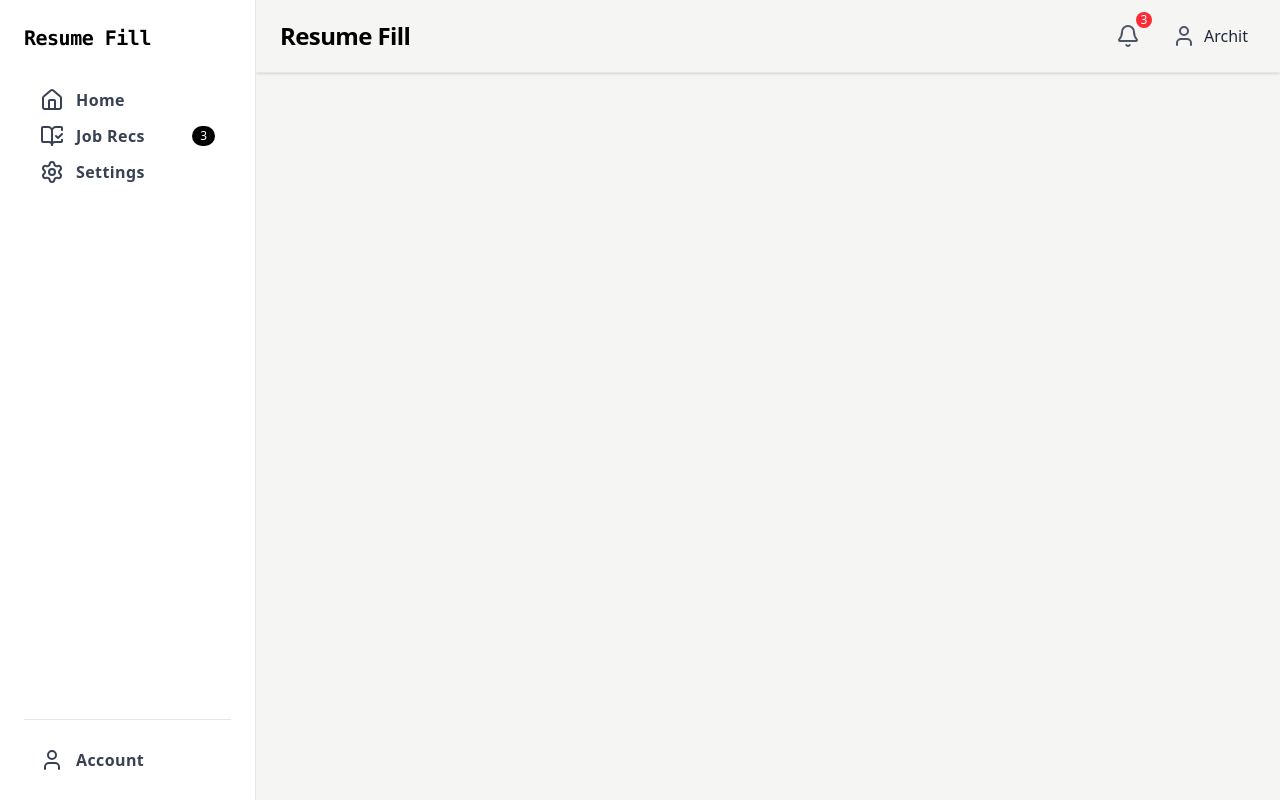
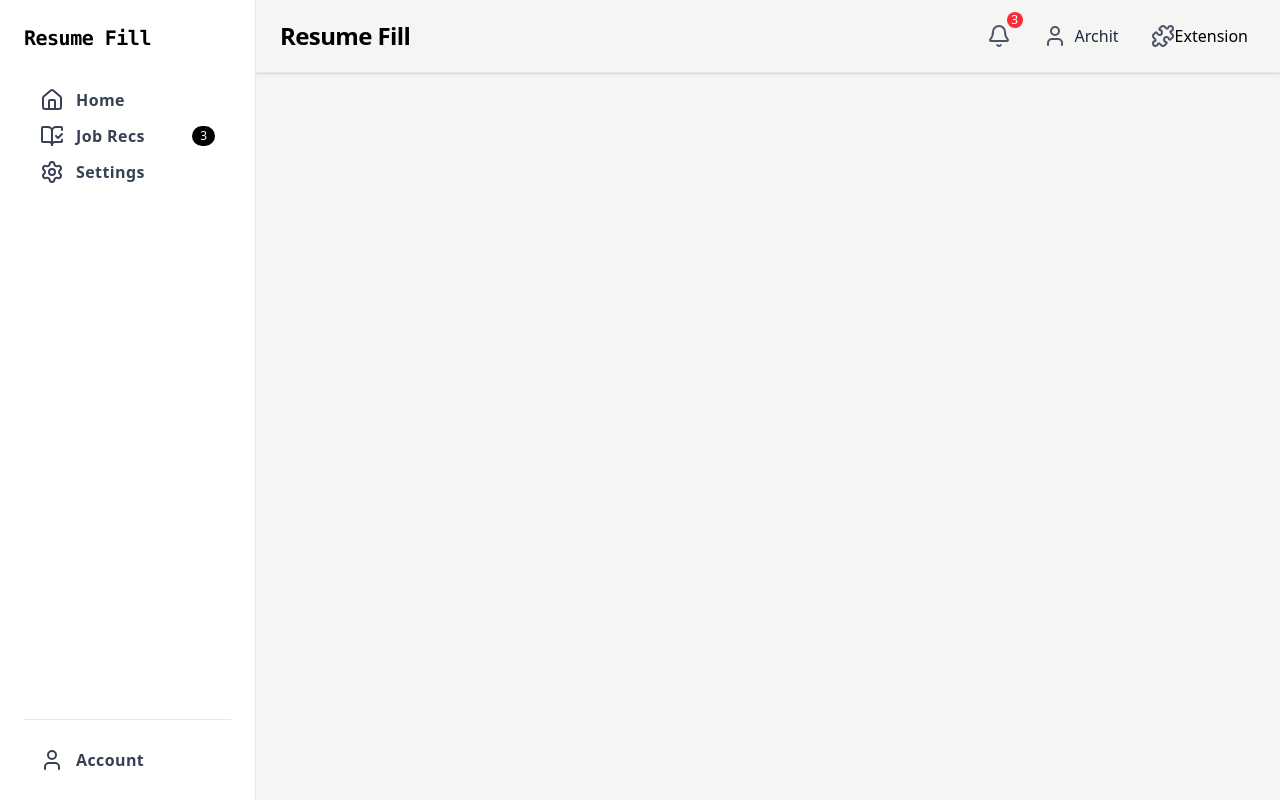
Before and after one commit to Resume-Application/ResumeFill-App, a Next.js app in the folder resume-fill/: page / in a window 1280 px wide. Built offline with nearby package versions, Linux system fonts and the light colour scheme.

Commit message:
linking extension button

```diff
--- a/resume-fill/app/components/Navbar.tsx
+++ b/resume-fill/app/components/Navbar.tsx
@@ -1,6 +1,6 @@
 "use client";
 
-import { Bell, User } from "lucide-react";
+import { Bell, User, Puzzle } from "lucide-react"; // Puzzle icon for extension
 import Link from "next/link";
 
 export default function Navbar() {
@@ -11,7 +11,7 @@ export default function Navbar() {
         <h1 className="text-2xl font-bold tracking-tight text-black">Resume Fill</h1>
       </div>
 
-      {/* Right: Notifications + Profile */}
+      {/* Right: Notifications + Profile + Extension */}
       <div className="flex items-center gap-4">
         {/* Notification */}
         <button className="relative p-2 rounded-full hover:bg-gray-100 transition">
@@ -29,6 +29,18 @@ export default function Navbar() {
           <User className="text-gray-600" />
           <span className="text-gray-800 font-medium">Archit</span>
         </Link>
+
+        {/* Minimal White Extension Button */}
+        <a
+          href="https://your-extension-link.com" // replace with your extension link
+          target="_blank"
+          rel="noopener noreferrer"
+          className="flex items-center p-2 rounded-full hover:bg-gray-200 transition"
+          title="Open Extension"
+        >
+          <Puzzle className="text-gray-600" />
+          <span>Extension</span>
+        </a>
       </div>
     </header>
   );
```
